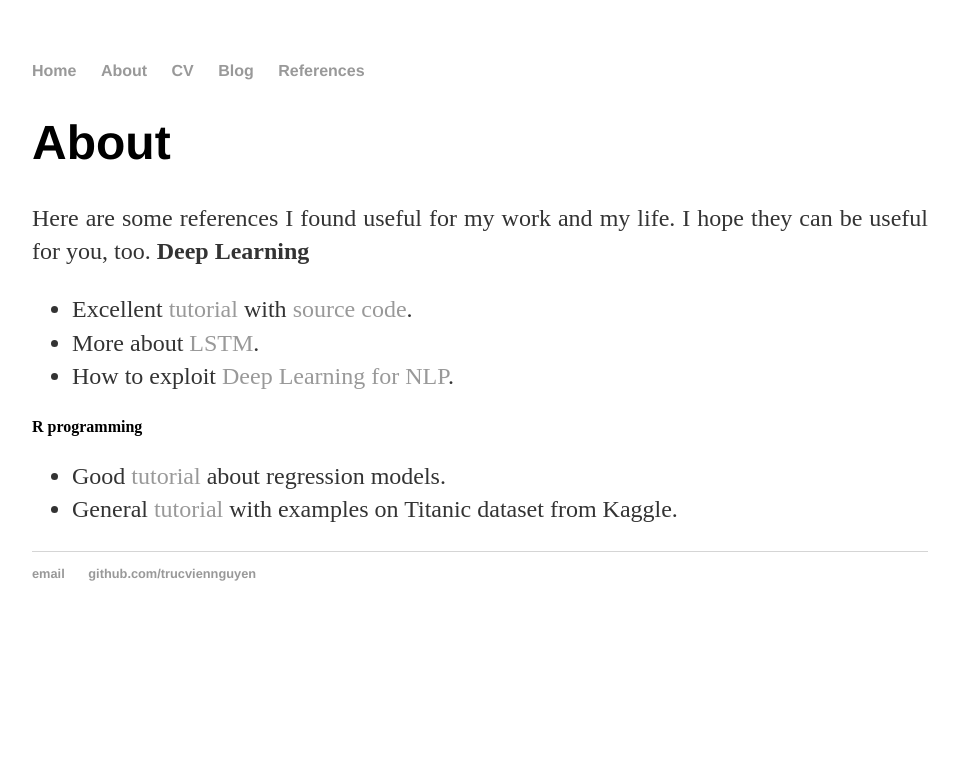
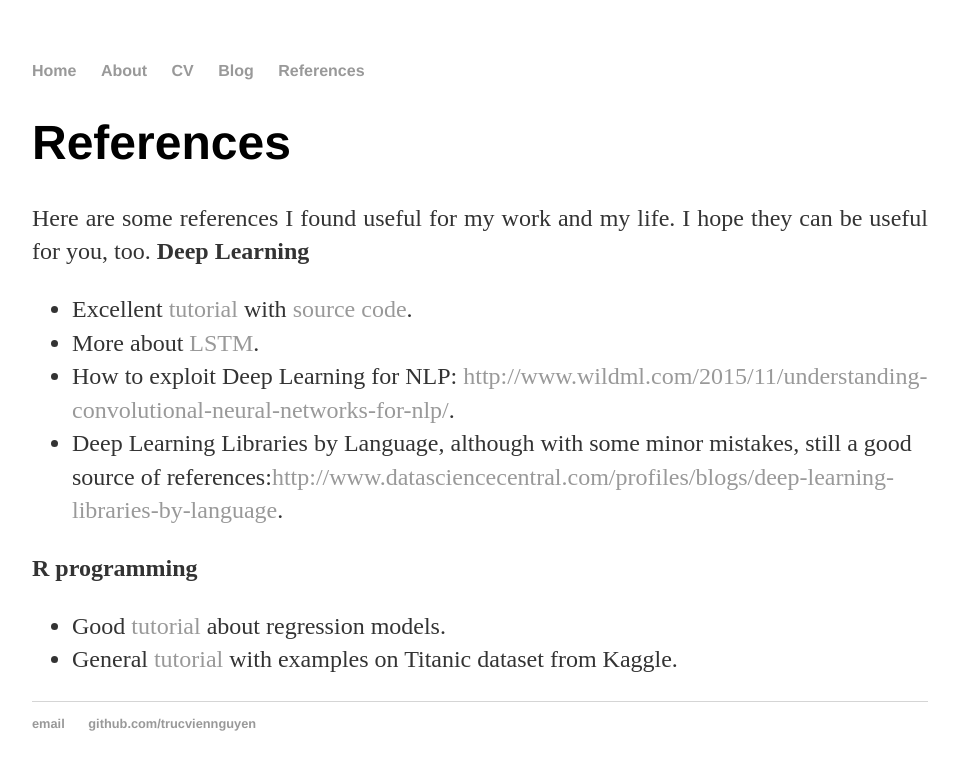
Before and after one commit to trucviennguyen/trucviennguyen.github.io, a Jekyll site: the page built from references/index.html, in a window 1280 px wide. Shown: the top 770 px of the page, without its empty margins (160-1119 px from the left). Built offline with Jekyll 4.4.1, drawn with Linux system fonts in a browser that asks for light colours.

Commit message:
Updating references.

```diff
--- a/references/index.html
+++ b/references/index.html
@@ -4,7 +4,7 @@ title: Some references
 ---
 
 		<div class="about">
-			<h1>About</h1>
+			<h1>References</h1>
 			<p align = "justify">Here are some references I found useful for my work and my life. I hope they can be useful for you, too.
 			<strong>Deep Learning</strong>
 			<ul class="contacts">
@@ -15,10 +15,15 @@ title: Some references
 					More about <a href="http://colah.github.io/posts/2015-08-Understanding-LSTMs/">LSTM</a>.
 				</li>
 				<li>
-					How to exploit <a href="http://www.wildml.com/2015/11/understanding-convolutional-neural-networks-for-nlp/">Deep Learning for NLP</a>.
+					How to exploit Deep Learning for NLP: <a href="http://www.wildml.com/2015/11/understanding-convolutional-neural-networks-for-nlp/">http://www.wildml.com/2015/11/understanding-convolutional-neural-networks-for-nlp/</a>.
+				</li>
+				<li>
+					Deep Learning Libraries by Language, although with some minor mistakes, still a good source of references:<a href="http://www.datasciencecentral.com/profiles/blogs/deep-learning-libraries-by-language">http://www.datasciencecentral.com/profiles/blogs/deep-learning-libraries-by-language</a>.
 				</li>
 			</ul>
+			</p>
 
+			<p align = "justify">
 			<strong>R programming</strong>
 			<ul class="contacts">
 				<li>
```
